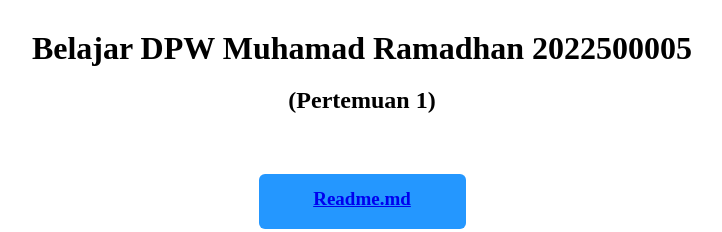
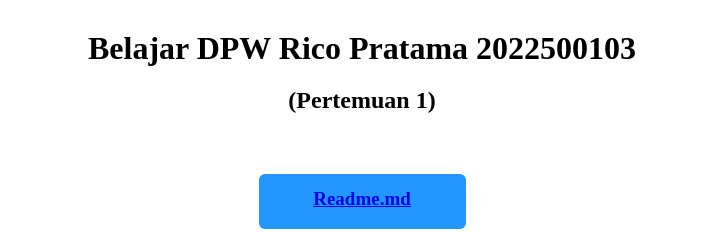
Before and after one commit to RicoPratamaSIJ/dpw, a plain HTML site: page 1/index.html in a window 1280 px wide. Shown: the top 232 px of the page, without its empty margins (278-1000 px from the left). Drawn offline with Linux system fonts and the light colour scheme.

Commit message:
Update index.html

```diff
--- a/1/index.html
+++ b/1/index.html
@@ -51,8 +51,8 @@ h2{text-align: center;margin-bottom: 50px;margin-top: none;}
 </style>
 <html>
   <head>
-  <title>DPW | Muhamad Ramadhan 2022500005 - Pertemuan 1</title>
-  <h1>Belajar DPW Muhamad Ramadhan 2022500005</h1>
+  <title>DPW | Rico Pratama 2022500103 - Pertemuan 1</title>
+  <h1>Belajar DPW Rico Pratama 2022500103</h1>
     <h2>(Pertemuan 1)</h2>
   </head>
   <body>
```
